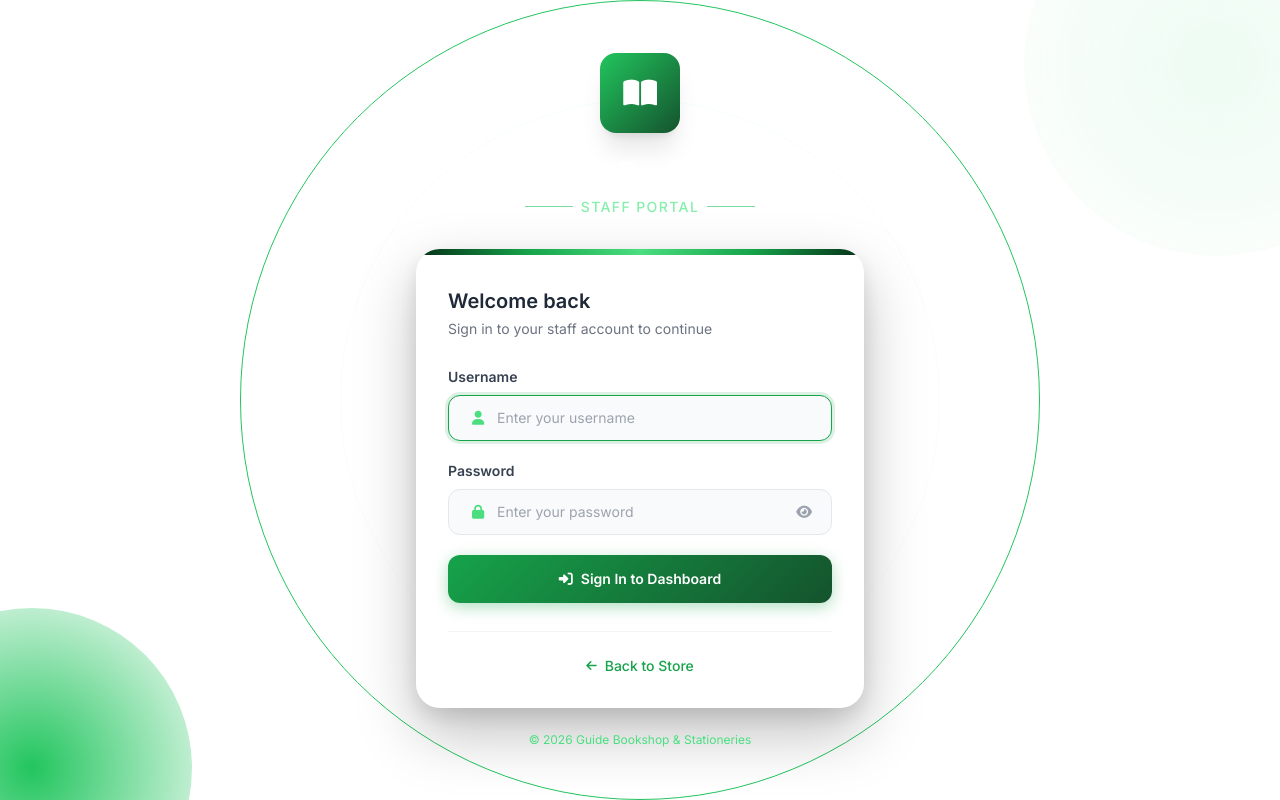
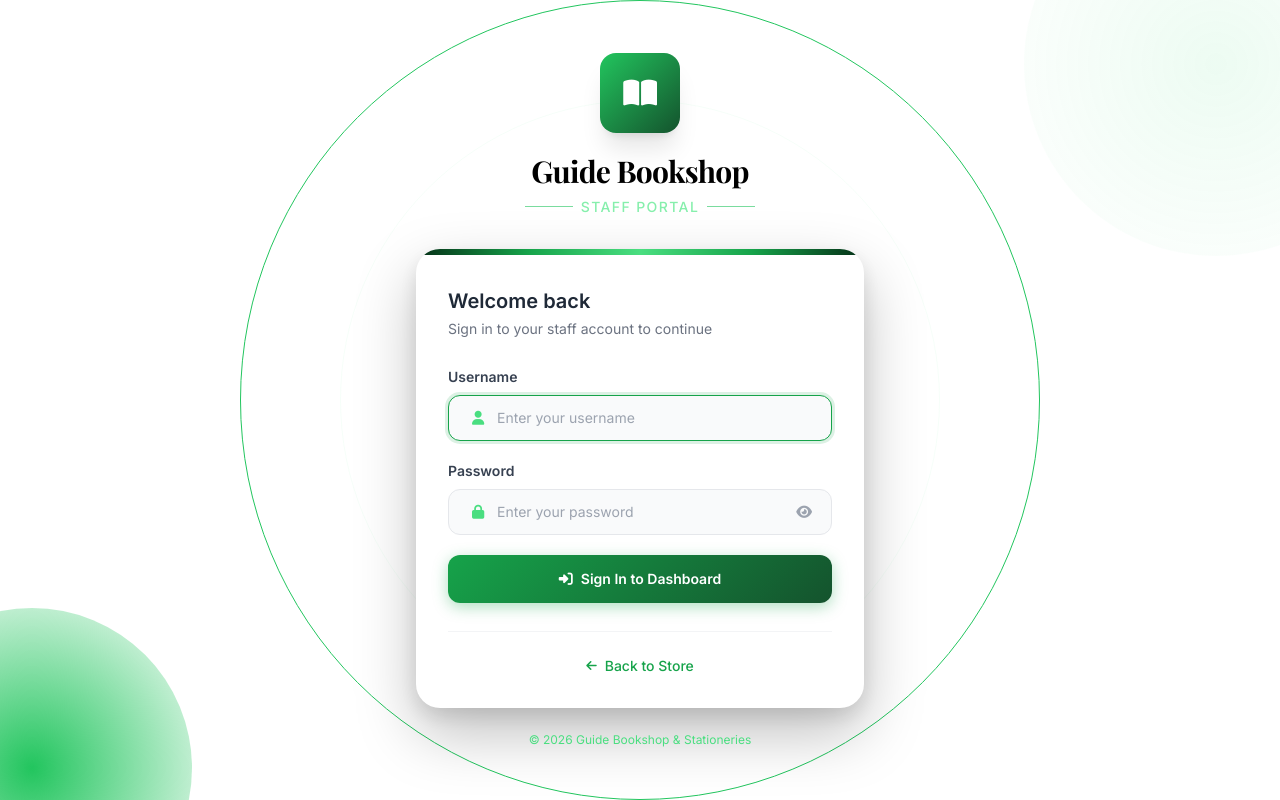
Before and after one commit to Danjuma1/guide-bookshop, a Django app: page /accounts/login/ in a window 1280 px wide. Run offline with Django 5.2, Linux system fonts and the light colour scheme; data that the repository does not hold is empty; some libraries are stand-ins or nearby versions.

Commit message:
updated login page

```diff
--- a/templates/accounts/login.html
+++ b/templates/accounts/login.html
@@ -48,7 +48,7 @@
            style="background:linear-gradient(135deg,#22c55e,#14532d)">
         <i class="fas fa-book-open text-white text-3xl"></i>
       </div>
-      <h1 style="font-family:'Playfair Display',serif" class="text-3xl font-bold text-white tracking-tight">Guide Bookshop</h1>
+      <h1 style="font-family:'Playfair Display',serif" class="text-3xl font-bold text-primary tracking-tight">Guide Bookshop</h1>
       <div class="flex items-center justify-center gap-2 mt-2">
         <div class="h-px w-12 bg-green-500 opacity-60"></div>
         <p class="text-primary-300 text-sm font-medium tracking-widest uppercase">Staff Portal</p>
```
